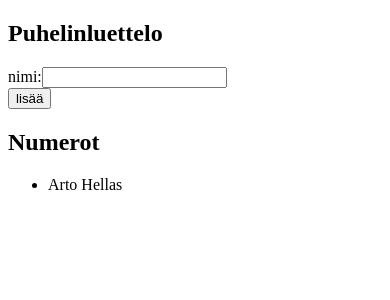
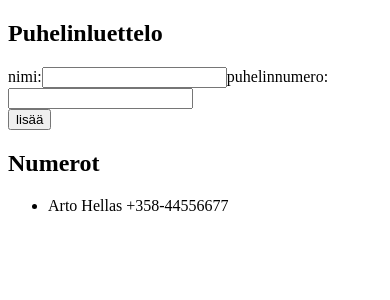
Before and after one commit to liamkar/fullstack-course, a React (Create React App) app in the folder 2-harkat/puhelinluettelo/: page / in a window 390 px wide. Shown: the top 300 px of the page. Built offline with nearby package versions, Linux system fonts and the light colour scheme.

Commit message:
2.8. - phone number field added

```diff
--- a/2-harkat/puhelinluettelo/src/App.js
+++ b/2-harkat/puhelinluettelo/src/App.js
@@ -7,6 +7,7 @@ class App extends React.Component {
     this.state = {
       persons: props.persons,
       newName: '',
+      newPhoneNumber: '',
       showAll: true
     }
   }
@@ -19,13 +20,14 @@ class App extends React.Component {
     event.preventDefault()
     const phoneNumberObject = {
       name: this.state.newName,
+      phoneNumber: this.state.newPhoneNumber,
       date: new Date().new,
       important: Math.random() > 0.5,
       id: this.state.persons.length + 1
     }
 
     let nameAlreadyInUse = this.state.persons.filter(obj => {
-        return obj.name === this.state.newName
+        return (obj.name === this.state.newName || obj.phoneNumber === this.state.newPhoneNumber)
       })
 
       console.log(nameAlreadyInUse);
@@ -36,17 +38,24 @@ class App extends React.Component {
 
         this.setState({
             persons,
-            newName: ''
+            newName: '',
+            newPhoneNumber: ''
         })
 }
     else {
-        alert('Name is already in use!');
+        alert('Name or phone number is already in use!');
     }
   }
 
   handleNameChange = (event) => {
     console.log(event.target.value)
     this.setState({ newName: event.target.value })
+  }
+
+
+  handlePhoneNumberChange = (event) => {
+    console.log(event.target.value)
+    this.setState({ newPhoneNumber: event.target.value })
   }
 
   render() {
@@ -68,6 +77,12 @@ class App extends React.Component {
                         onChange={this.handleNameChange}
                     />
 
+                    puhelinnumero:
+                    <input
+                        value={this.state.newPhoneNumber}
+                        onChange={this.handlePhoneNumberChange}
+                    />
+
                   </div>
                   <div>
                     <button type="submit">lisää</button>
--- a/2-harkat/puhelinluettelo/src/components/Note.js
+++ b/2-harkat/puhelinluettelo/src/components/Note.js
@@ -3,7 +3,7 @@ import React from 'react'
 
 const Note = ({ person }) => {
   return (
-    <li>{person.name}</li>
+    <li>{person.name} {person.phoneNumber}</li>
   )
 }
 
--- a/2-harkat/puhelinluettelo/src/index.js
+++ b/2-harkat/puhelinluettelo/src/index.js
@@ -16,6 +16,7 @@ const persons = [
   {
     id: 1,
     name: 'Arto Hellas',
+    phoneNumber: '+358-44556677',
     date: '2017-12-10T17:30:31.098Z',
     important: true
   }
```
